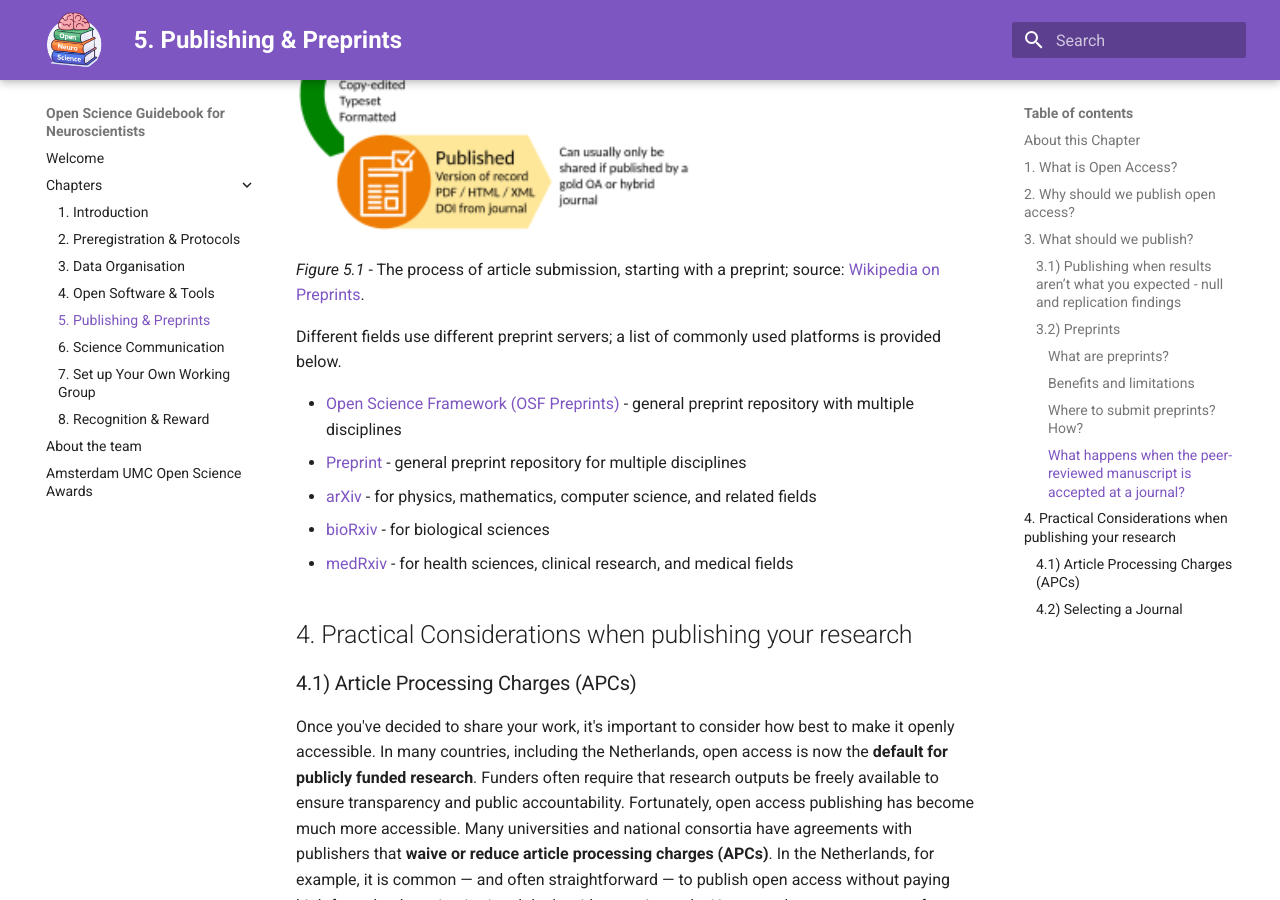
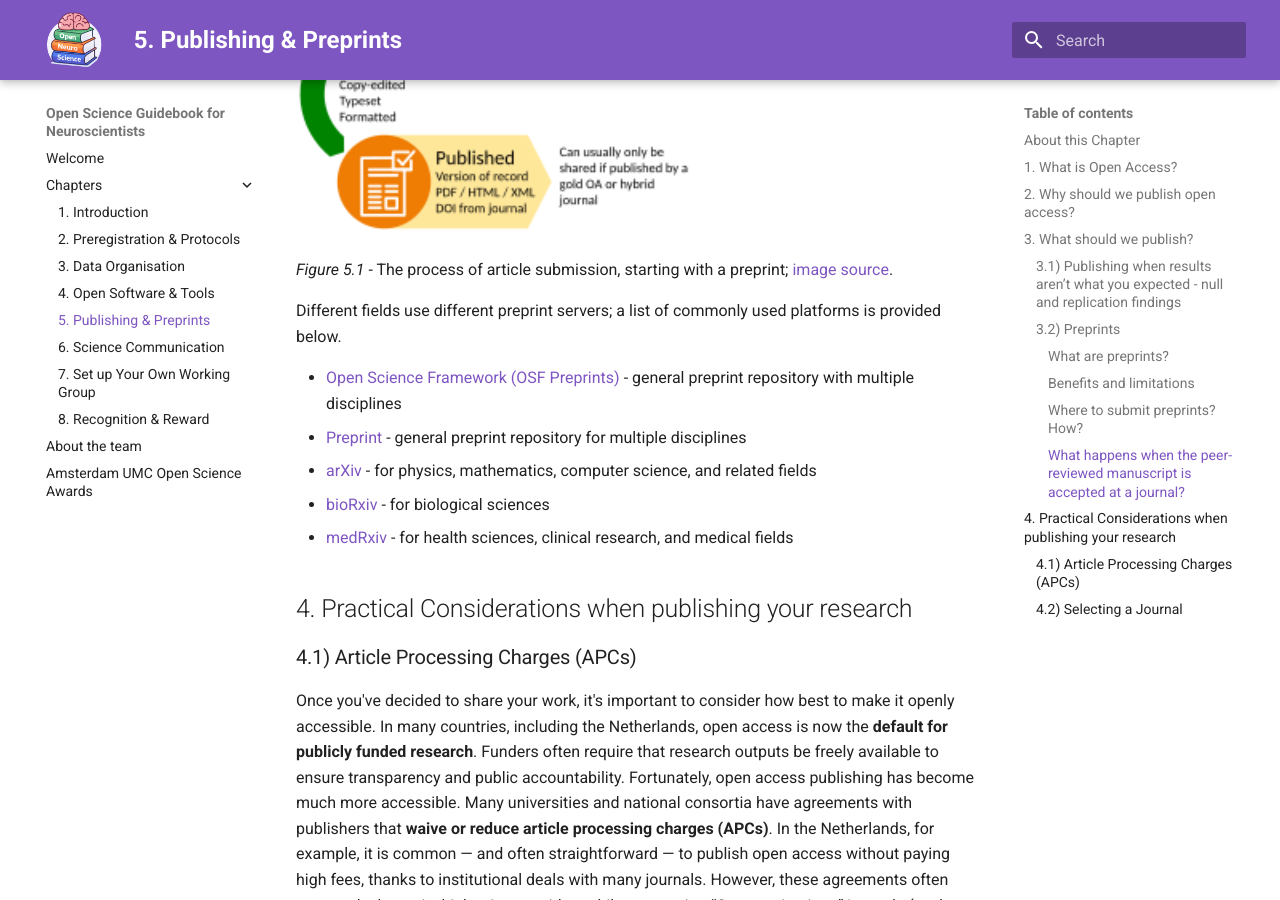
Before and after one commit to ANW-Open-Science/Open-Science-Guidebook-for-Neuroscientists, an MkDocs documentation site: the page built from docs/tabs/5-publishing_preprints.md, in a window 1280 px wide and 900 px high, scrolled down 3757 px. Built offline with MkDocs 1.6.1 and Material for MkDocs 9.7.7, drawn with Linux system fonts in a browser that asks for light colours.

Commit message:
Update 5-publishing_preprints.md
fix hyperlink to wikipedia image source

```diff
--- a/docs/tabs/5-publishing_preprints.md
+++ b/docs/tabs/5-publishing_preprints.md
@@ -57,7 +57,7 @@ Preprints can be shared either on dedicated preprint platforms, such as bioRxiv,
 
 ![process of article submission](../assets//images/Preprint_postprint_published.png){width="400"}
 
-*Figure 5.1* - The process of article submission, starting with a preprint; source: [Wikipedia on Preprints](https://en.wikipedia.org/wiki/Preprint).
+*Figure 5.1* - The process of article submission, starting with a preprint; [image source](https://en.wikipedia.org/wiki/Preprint).
 
 
 Different fields use different preprint servers; a list of commonly used platforms is provided below.
```
